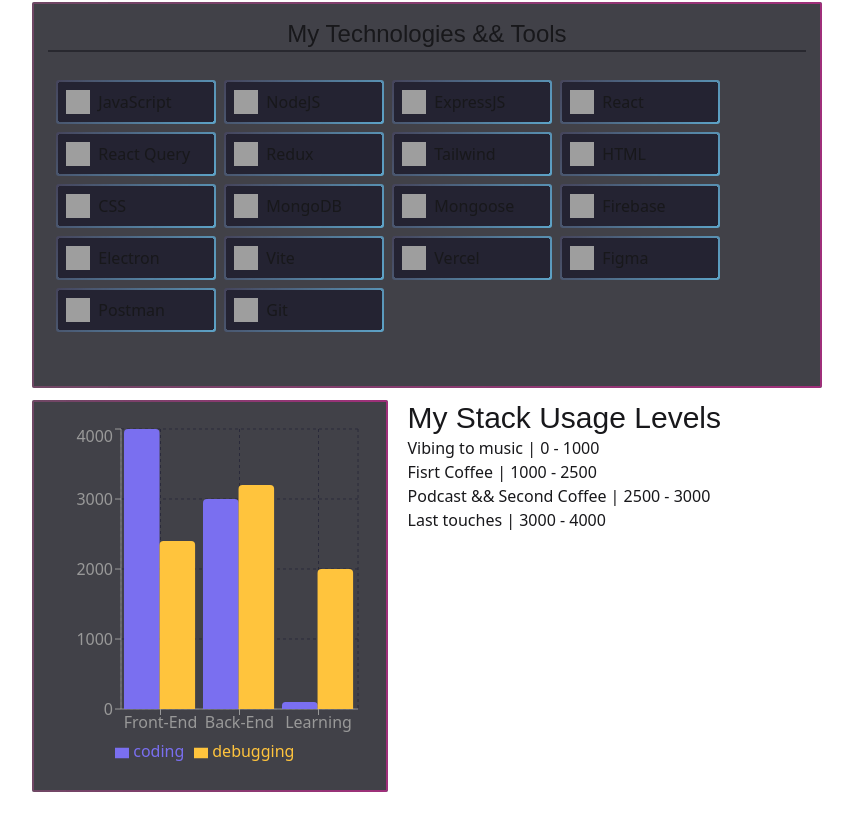
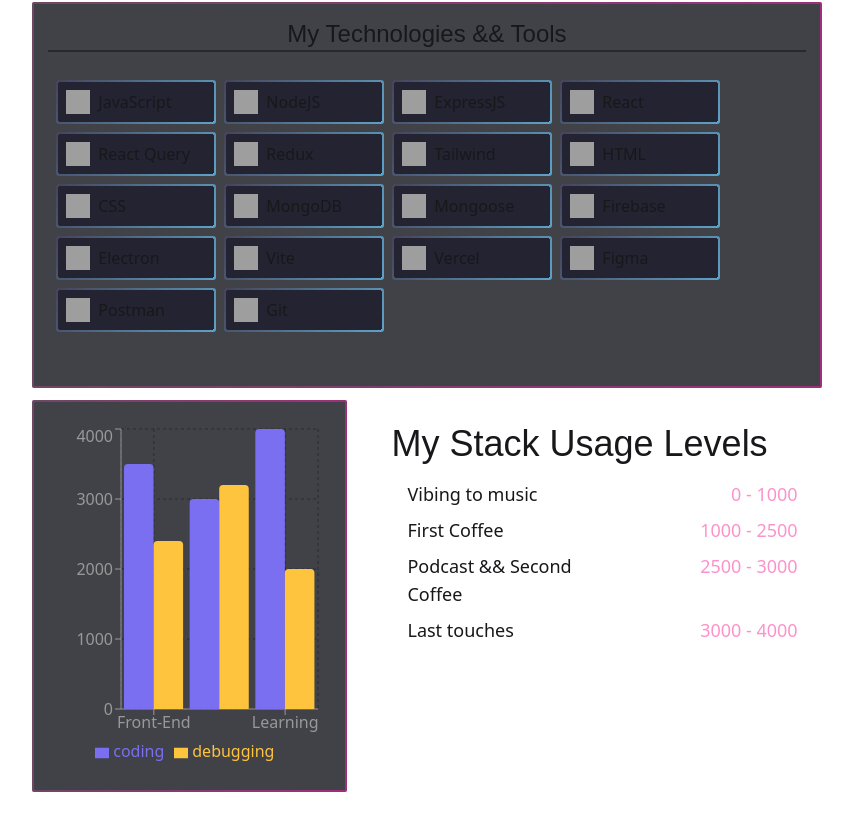
Before and after one commit to BeatrisRah/Portfolio, a React (Vite) app: page / in a window 1280 px wide. Shown: the part 1162-1986 px from the top of the page, without its empty margins (341-1194 px from the left). Built offline with nearby package versions, Linux system fonts and the light colour scheme; grey boxes are pictures that could not be loaded; a web font is replaced by a local one.

Commit message:
Chart info

```diff
--- a/src/sections/tech/BarChart.jsx
+++ b/src/sections/tech/BarChart.jsx
@@ -5,7 +5,7 @@
 const data = [
     {
         name: 'Front-End',
-        'coding': 4000,
+        'coding': 3500,
         'debugging': 2400,
     },
     {
@@ -15,7 +15,7 @@
     },
     {
         name: 'Learning',
-        'coding': 100,
+        'coding': 4000,
         'debugging': 2000,
     },
 ];
--- a/src/sections/tech/Tech.jsx
+++ b/src/sections/tech/Tech.jsx
@@ -49,14 +49,20 @@
             <Box className="w-[45%]">
                 <CustomBarChart />
             </Box>
-            <div>
-                <h1 className="text-3xl jersay">My Stack Usage Levels</h1>
-                <ul>
-                    <li>Vibing to music | 0 - 1000  </li>
-                    <li>Fisrt Coffee | 1000 - 2500 </li>
-                    <li>Podcast && Second Coffee | 2500 - 3000 </li>
-                    <li>Last touches | 3000 - 4000 </li>
+            <div className="p-6">
+                <h1 className="text-4xl jersay mb-4">My Stack Usage Levels</h1>
+                <ul className="grid grid-cols-2 gap-y-2 text-lg max-w-md ml-4">
+                    <li className="text-left">Vibing to music</li>
+                    <li className="text-right text-pink-400/70 hover:text-pink-300 cursor-default">0 - 1000</li>
 
+                    <li className="text-left">First Coffee</li>
+                    <li className="text-right text-pink-400/70 hover:text-pink-300 cursor-default">1000 - 2500</li>
+
+                    <li className="text-left">Podcast && Second Coffee</li>
+                    <li className="text-right text-pink-400/70 hover:text-pink-300 cursor-default">2500 - 3000</li>
+
+                    <li className="text-left">Last touches</li>
+                    <li className="text-right text-pink-400/70 hover:text-pink-300 cursor-default">3000 - 4000</li>
                 </ul>
             </div>
         </div>
```
